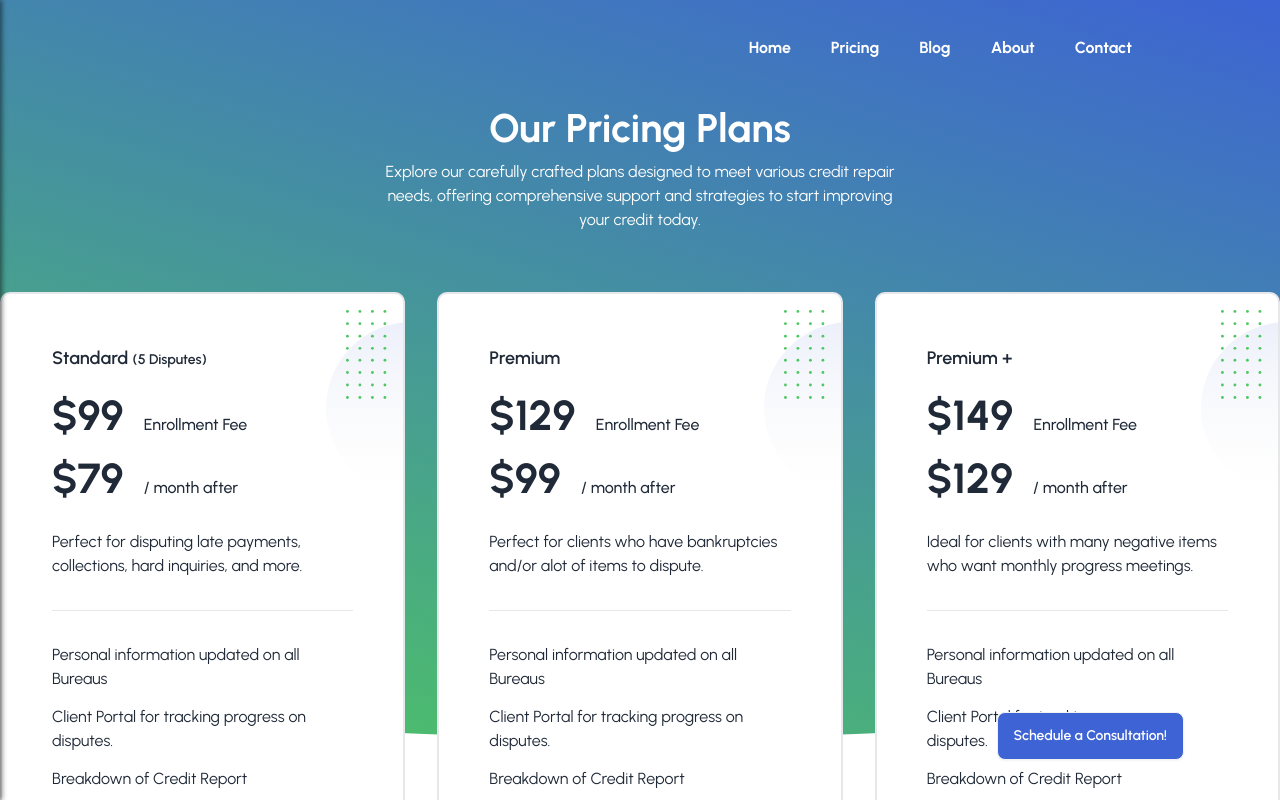
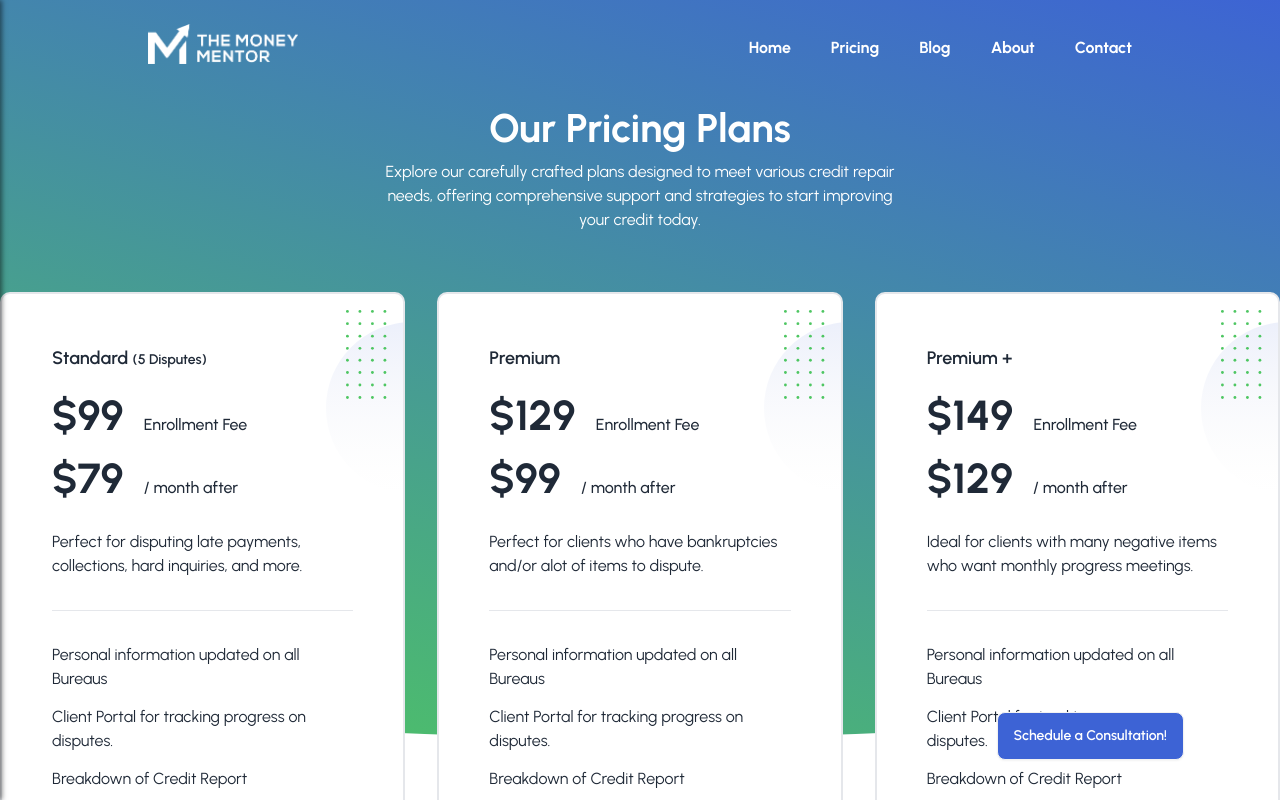
Before and after one commit to ajmeier29/meier-credit-repair, a Next.js app: page /Pricing in a window 1280 px wide. Shown: the top 800 px of the page. Built offline with nearby package versions, Linux system fonts and the light colour scheme; no server answers.

Commit message:
Added Logo to website

```diff
--- a/src/app/Pricing/page.tsx
+++ b/src/app/Pricing/page.tsx
@@ -27,7 +27,7 @@ export default async function Page() {
                                 <div className="w-full px-4">
                                     <div className="mx-auto mb-6 md:mb-[60px] max-w-[510px] text-center">
                                         <h2
-                                            className="mb-3 text-white text-3xl leading-[1.208] font-bold text-dark sm:text-4xl md:text-[40px]"
+                                            className="mb-3 text-white text-3xl max-sm:mt-4 leading-[1.208] font-bold text-dark sm:text-4xl md:text-[40px]"
                                         >
                                             Our Pricing Plans
                                         </h2>
--- a/src/app/blogposts/page.tsx
+++ b/src/app/blogposts/page.tsx
@@ -24,7 +24,7 @@ export default async function Index() {
                 <div className="container mx-auto">
                     <div className="-mx-4 flex flex-wrap">
                         <div className="w-full px-4">
-                            <div className="mx-auto mb-6 md:mb-[60px] max-w-[75%] text-center">
+                            <div className="mx-auto mb-6 md:mb-[60px] max-sm:mt-4 max-w-[75%] text-center">
                                 <h2
                                     className="mb-3 text-white text-3xl leading-[1.208] font-bold text-dark sm:text-4xl md:text-[40px]"
                                 >
--- a/src/components/BlogPost.tsx
+++ b/src/components/BlogPost.tsx
@@ -9,7 +9,7 @@ export const BlogPostPage: React.FC<{ post: BlogPostData }> = ({ post: blogPostD
                 data-aos-delay="50"
                 data-aos-duration="500"
             >
-                <div className="grid grid-cols-1 place-items-center relative m-2 rounded-lg overflow-hidden ">
+                <div className="grid grid-cols-1 place-items-center max-sm:mt-6 relative m-2 rounded-lg overflow-hidden ">
                     <PreloadImage imgSrc={blogPostData?.imageUrl} styleProps="h-[200px] md:h-[600px] w-11/12 md:w-9/12 shadow-lg mb-5 object-cover object-bottom rounded-lg overflow-hidden" />
                     {/* <div className="absolute bottom-6 md:bottom-9 z-40 w-8/12 md:w-7/12 text-center bg-black/60 p-5 overflow-hidden backdrop-blur-sm">
                     <h2 className='text-md sm:text-3xl lg-text-[40px] font-normal text-primary inline drop-shadow-[0_1.2px_1.2px_rgba(0,0,0,0.8)]'>
--- a/src/components/Navbar.tsx
+++ b/src/components/Navbar.tsx
@@ -2,6 +2,8 @@
 import Link from "next/link";
 import { ReactNode, useState } from "react";
 import { motion } from 'framer-motion';
+import moneyMentorLogo from '../../public/images/theMoneMentorLogoWhite.png';
+import Image from "next/image";
 
 type NavBarProps =
     {
@@ -16,6 +18,14 @@ export default function Navbar({ marginTop = 'mt-20' }: NavBarProps) {
         <>
             <div className="top-0 py-1 lg:py-2 w-full lg:relative z-40">
                 <nav className="z-10 sticky top-0 left-0 right-0 max-w-4xl xl:max-w-5xl mx-auto px-5 py-2.5 lg:border-none lg:py-4">
+                    <div className='absolute justify-start inline'>
+                        <Image
+                            src={moneyMentorLogo}
+                            alt=''
+                            height={60}
+                            width={150}
+                        />
+                    </div>
                     <div className="flex items-center justify-end">
                         <div className="hidden md:block">
                             <ul className="flex space-x-10 text-base font-bold text-white ">
```
Also changed, not shown: public/images/theMoneMentorLogoWhite.png (added).
